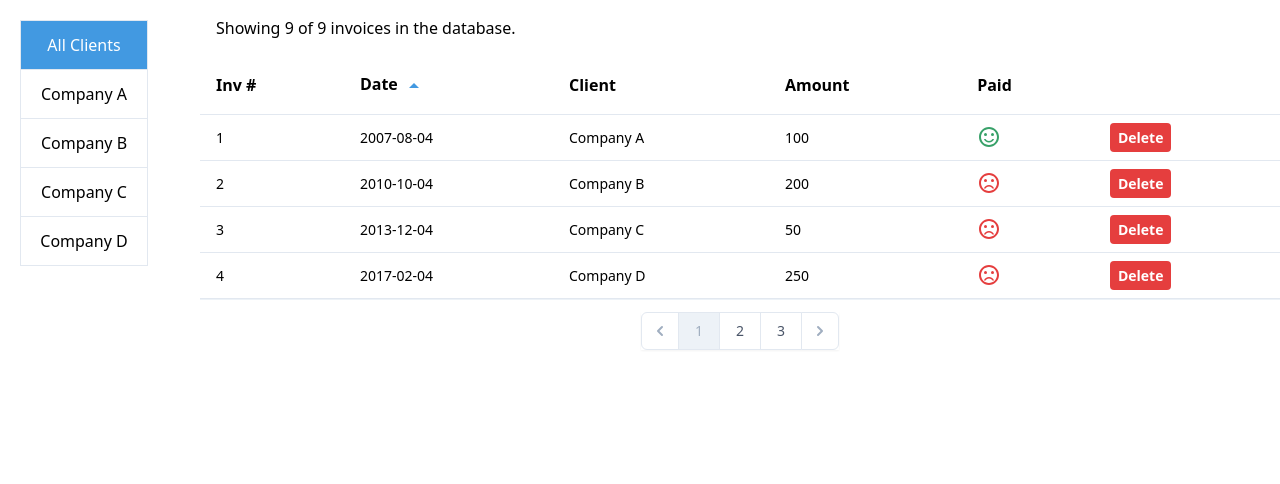
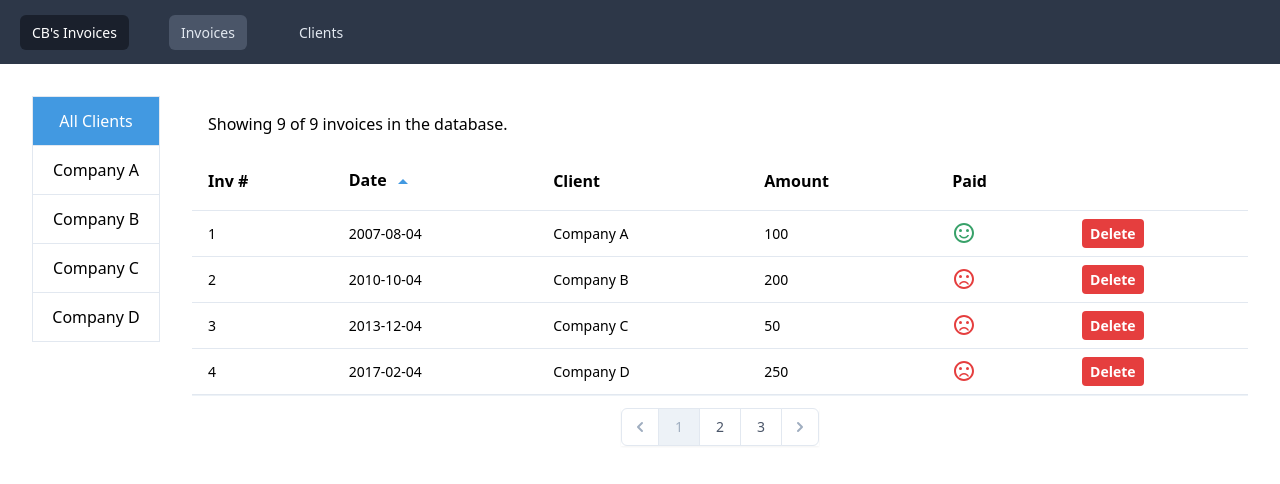
Before and after one commit to zc0rp10/React_Cbs_Invoices, a React (Create React App) app: page /invoices in a window 1280 px wide. Shown: the top 484 px of the page. Built offline with nearby package versions, Linux system fonts and the light colour scheme.

Commit message:
Added NavBar,Clients,InvoiceForm,NotFound Components

```diff
--- a/src/App.js
+++ b/src/App.js
@@ -1,12 +1,26 @@
 import React from "react";
+import { Route, Redirect, Switch } from "react-router-dom";
 import "./assets/styles/App.css";
 
+//Components
 import Invoices from "./components/Invoices";
+import Clients from "./components/Clients";
+import NotFound from "./components/NotFound";
+import NavBar from "./components/NavBar";
 
 function App() {
   return (
-    <div className="App h-screen w-screen">
-      <Invoices />
+    <div className="h-screen w-screen">
+      <NavBar />
+      <main className="px-8">
+        <Switch>
+          <Route path="/invoices" component={Invoices}></Route>
+          <Route path="/clients" component={Clients}></Route>
+          <Route path="/not-found" component={NotFound}></Route>
+          <Redirect from="/" exact to="/invoices" />
+          <Redirect to="/not-found" />
+        </Switch>
+      </main>
     </div>
   );
 }
--- a/src/assets/styles/tailwind.css
+++ b/src/assets/styles/tailwind.css
@@ -67,3 +67,8 @@
 .list-group-item.active {
   @apply bg-blue-500 text-white;
 }
+
+/* NavLink Active */
+.navLink.active {
+  @apply bg-gray-700;
+}
--- /dev/null
+++ b/src/components/Clients.js
@@ -0,0 +1,7 @@
+import React from "react";
+
+const Clients = () => {
+  return <h1>Clients</h1>;
+};
+
+export default Clients;
--- /dev/null
+++ b/src/components/NavBar.js
@@ -0,0 +1,37 @@
+import React from "react";
+import { NavLink, Link } from "react-router-dom";
+
+const NavBar = () => {
+  return (
+    <nav className="bg-gray-800 flex mb-8">
+      <ul className="flex items-center justify-between h-16 ml-5">
+        <li className="mr-6">
+          <Link
+            to="/"
+            className="navLink px-3 py-2 rounded-md text-sm font-medium leading-5 text-white bg-gray-900 transition duration-150 ease-in-out"
+          >
+            CB's Invoices
+          </Link>
+        </li>
+        <li className="mr-6">
+          <NavLink
+            to="/invoices"
+            className="navLink ml-4 px-3 py-2 rounded-md text-sm font-medium leading-5 text-gray-300 hover:text-white hover:bg-gray-700 focus:outline-none transition duration-150 ease-in-out"
+          >
+            Invoices
+          </NavLink>
+        </li>
+        <li className="mr-6">
+          <NavLink
+            to="/clients"
+            className="navLink ml-4 px-3 py-2 rounded-md text-sm font-medium leading-5 text-gray-300 hover:text-white hover:bg-gray-700 focus:outline-none transition duration-150 ease-in-out"
+          >
+            Clients
+          </NavLink>
+        </li>
+      </ul>
+    </nav>
+  );
+};
+
+export default NavBar;
--- /dev/null
+++ b/src/components/NotFound.js
@@ -0,0 +1,7 @@
+import React from "react";
+
+const NotFound = () => {
+  return <h1>Not Found</h1>;
+};
+
+export default NotFound;
--- a/src/components/common/ListGroup.js
+++ b/src/components/common/ListGroup.js
@@ -2,24 +2,14 @@ import React from "react";
 import PropTypes from "prop-types";
 import _ from "lodash";
 
-const ListGroup = ({
-  items,
-  textProperty,
-  valueProperty,
-  selectedItem,
-  onItemSelect,
-}) => {
+const ListGroup = ({ items, textProperty, valueProperty, selectedItem, onItemSelect }) => {
   const itemList = items.map(item => {
     let classes =
       "list-group-item block w-32 py-3 border -mb-px text-center hover:bg-gray-100 cursor-pointer";
     if (_.isEqual(item, selectedItem)) classes += " active";
 
     return (
-      <li
-        key={item[valueProperty]}
-        className={classes}
-        onClick={() => onItemSelect(item)}
-      >
+      <li key={item[valueProperty]} className={classes} onClick={() => onItemSelect(item)}>
         {item[textProperty]}
       </li>
     );
@@ -27,7 +17,7 @@ const ListGroup = ({
 
   return (
     <div>
-      <ul className="p-5">{itemList}</ul>
+      <ul>{itemList}</ul>
     </div>
   );
 };
--- a/src/components/common/TableHeader.js
+++ b/src/components/common/TableHeader.js
@@ -20,7 +20,7 @@ const TableHeader = ({ columns, columnSort, onSort }) => {
     if (columnSort.order === "asc")
       return (
         <svg
-          class="inline-block fill-current text-blue-500"
+          className="inline-block fill-current text-blue-500"
           xmlns="http://www.w3.org/2000/svg"
           viewBox="0 0 24 24"
           width="24"
@@ -32,7 +32,7 @@ const TableHeader = ({ columns, columnSort, onSort }) => {
       );
     return (
       <svg
-        class="inline-block fill-current text-blue-500"
+        className="inline-block fill-current text-blue-500"
         xmlns="http://www.w3.org/2000/svg"
         viewBox="0 0 24 24"
         width="24"
```
Also changed, not shown: src/components/InvoiceForm.js (added, +7 -0 lines), src/assets/styles/App.css.
